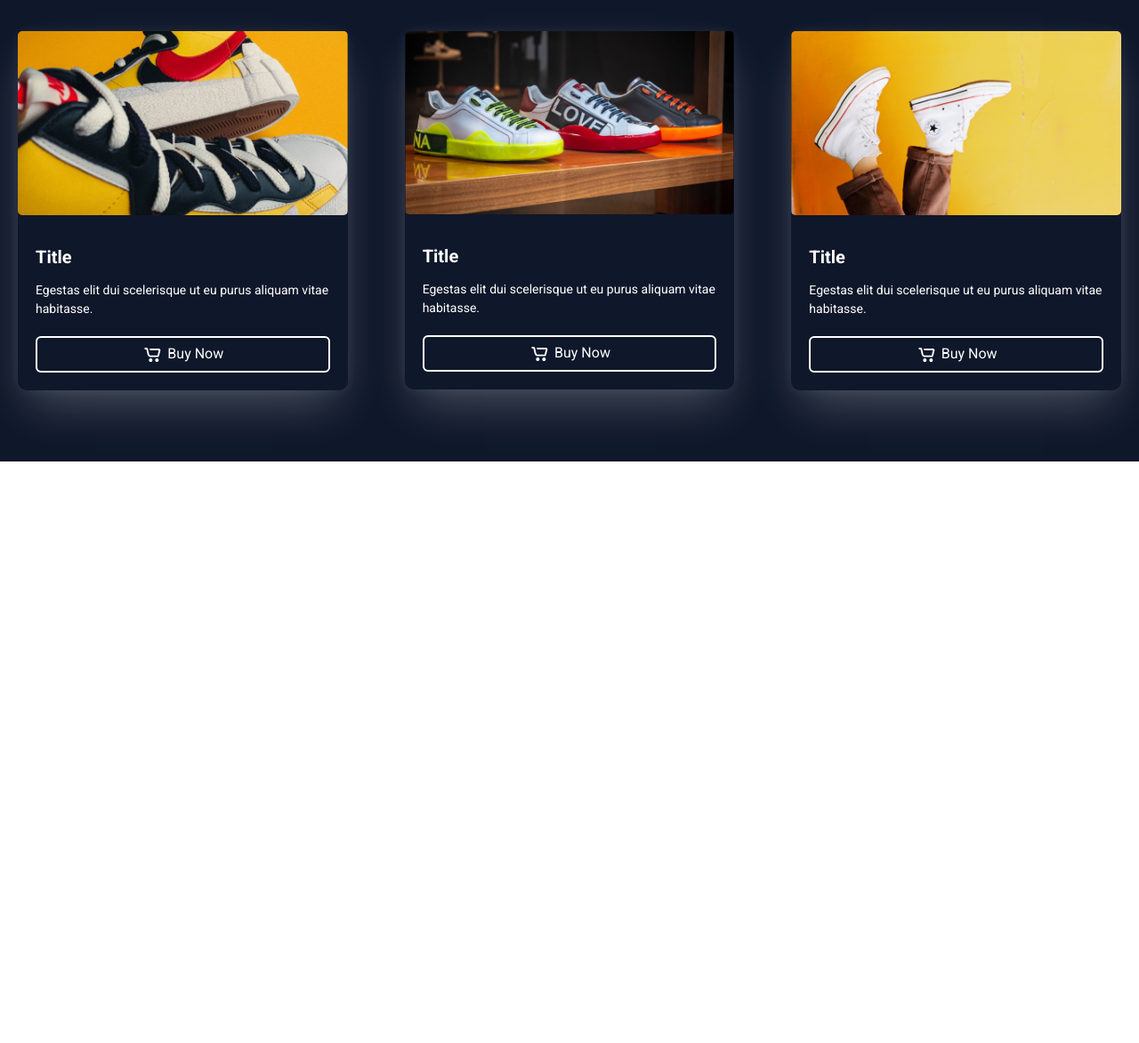
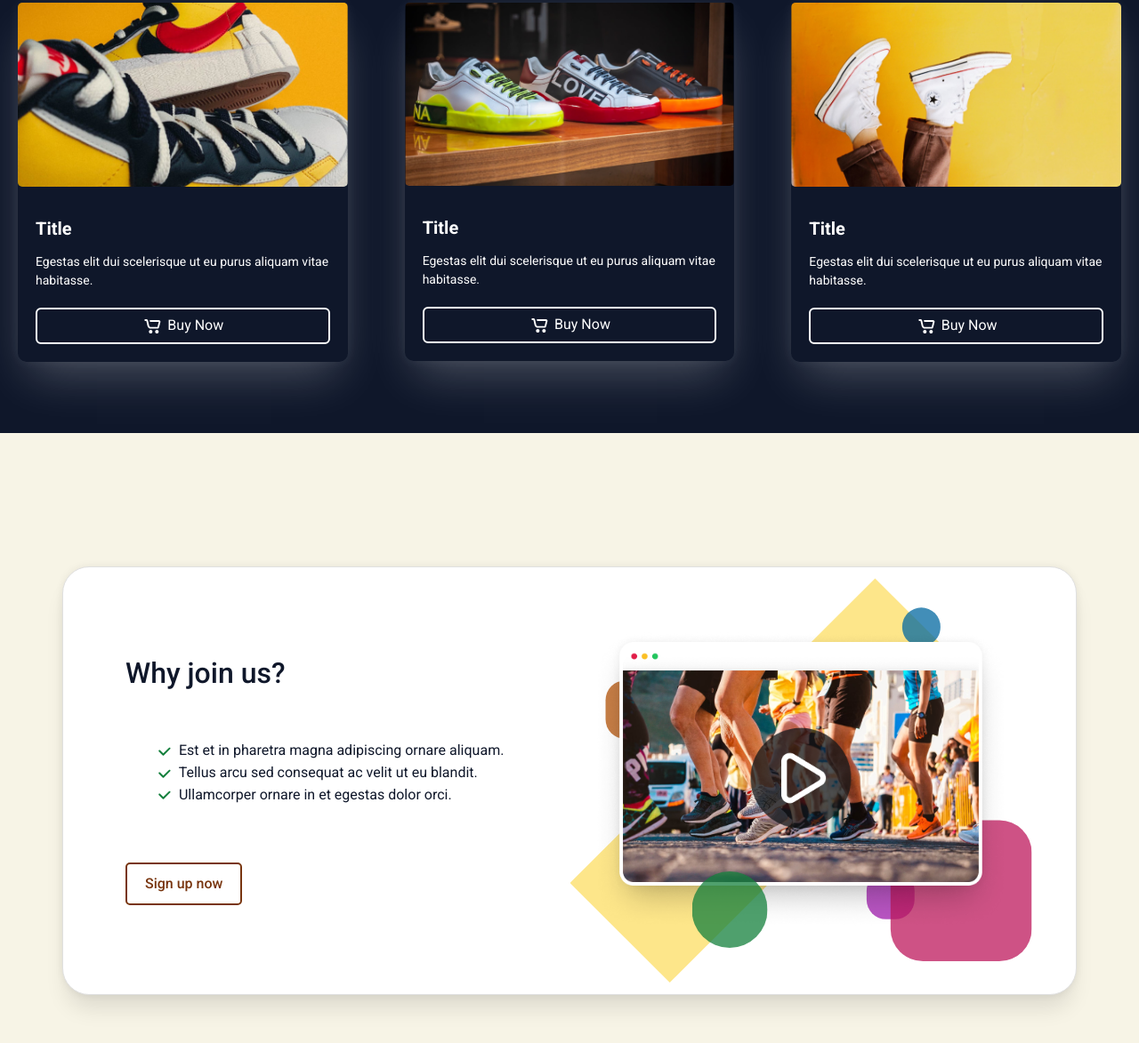
Before and after one commit to yusrayalavuz/sneaker-shop-app, a plain HTML site: page index.html in a window 1280 px wide. Shown: the part 1069-2242 px from the top of the page at 89% size. Before the commit the page ends 1588 px from the top, so only its background shows below. Drawn offline with nearby package versions, Linux system fonts and the light colour scheme.

Commit message:
Why Join Us Section added.

```diff
--- a/index.html
+++ b/index.html
@@ -14,7 +14,7 @@
 <body>
 
     <!-- Navbar -->
-    <nav class="navbar navbar-expand-lg bg-light px-lg-5">
+    <nav class="navbar navbar-expand-lg  px-lg-5">
         <div class="container-fluid">
             <a class="navbar-brand" href="#">Collers</a>
             <button class="navbar-toggler" type="button" data-bs-toggle="collapse"
@@ -146,6 +146,37 @@
             <!-- JavaScript ile ürün kartları buraya eklenecek -->
         </div>
     </section>
+    <!-- Why Join Us Section -->
+    <section class="why-join-us-section">
+        <div class="container">
+            <div class="row align-items-center">
+                <!-- Dış Div: İçerik ve Resim Wrapper'ı -->
+                <div class="why-join-us-wrapper">
+                    <!-- Sol Taraf: Başlık ve Liste -->
+                    <div class="col-md-6 why-join-us-content">
+                        <h2 class="why-join-us-title">Why join us?</h2>
+                        <ul class="why-join-us-list py-5">
+                            <li><img src="images/why-join-us/check-icon.svg" alt="Check icon"> Est et in pharetra magna
+                                adipiscing ornare aliquam.</li>
+                            <li><img src="images/why-join-us/check-icon.svg" alt="Check icon"> Tellus arcu sed consequat
+                                ac
+                                velit ut eu blandit.</li>
+                            <li><img src="images/why-join-us/check-icon.svg" alt="Check icon"> Ullamcorper ornare in et
+                                egestas dolor orci.</li>
+                        </ul>
+                        <a href="#" class="btn btn-signup">Sign up now</a>
+                    </div>
+                    <!-- Sağ Taraf: Resim ve Arka Plan -->
+                    <div class="col-md-6 col-sm-12 why-join-us-image-wrapper ">
+                        <img src="images/why-join-us/video-bg.svg" alt="Why join us bg" class="background-image">
+                        <img src="images/why-join-us/video.png" alt="Why join us image" class="foreground-image">
+                        <img src="images/why-join-us/rectangle-28.svg" alt="Design image" class="design-image">
+                    </div>
+
+                </div>
+            </div>
+        </div>
+    </section>
 
 
 
--- a/styles/styles.scss
+++ b/styles/styles.scss
@@ -1,5 +1,4 @@
 $primary-color: #78350f;
-$bg-color: #fbf3d5;
 
 @mixin buttonStyle($primary-color, $has-border: true) {
   background-color: transparent;
@@ -30,6 +29,7 @@ $bg-color: #fbf3d5;
 body {
   font-family: "Roboto", sans-serif;
   color: #0f172a;
+  background-color: #f7f4e6;
 }
 
 /* Navbar */
@@ -184,3 +184,56 @@ $product-card-text-color: #fff;
     transition: background-color 0.3s ease, color 0.3s ease;
   }
 }
+
+/* Why Join Us Section */
+
+.why-join-us-section {
+  padding: 150px 0;
+
+  .why-join-us-wrapper {
+    border: 1px solid #e0e0e0;
+    border-radius: 30px;
+    box-shadow: 0px 0px 10px 0px #00000012, 0px 20px 25px -5px #0000001a;
+    display: flex;
+    background-color: white;
+    z-index: 1;
+    padding: 50px;
+
+    .why-join-us-content {
+      padding: 50px 20px;
+
+      ul {
+        list-style: none;
+      }
+    }
+
+    .why-join-us-image-wrapper {
+      position: relative;
+      text-align: center;
+
+      img {
+        position: absolute;
+        top: 50%;
+        left: 50%;
+        transform: translate(-50%, -50%);
+        max-width: 100%;
+        height: auto;
+      }
+
+      .background-image {
+        z-index: 1;
+        width: 150%;
+      }
+
+      .foreground-image {
+        z-index: 2;
+        width: 90%;
+      }
+      .design-image {
+        z-index: 3;
+        top: 335px;
+        left: 180px;
+      }
+    }
+  }
+}
```
Also changed, not shown: images/why-join-us/check-icon.svg (added), images/why-join-us/rectangle-28.svg (added), images/why-join-us/video-bg.svg (added), images/why-join-us/video.png (added), styles/styles.css, 1 other file.
